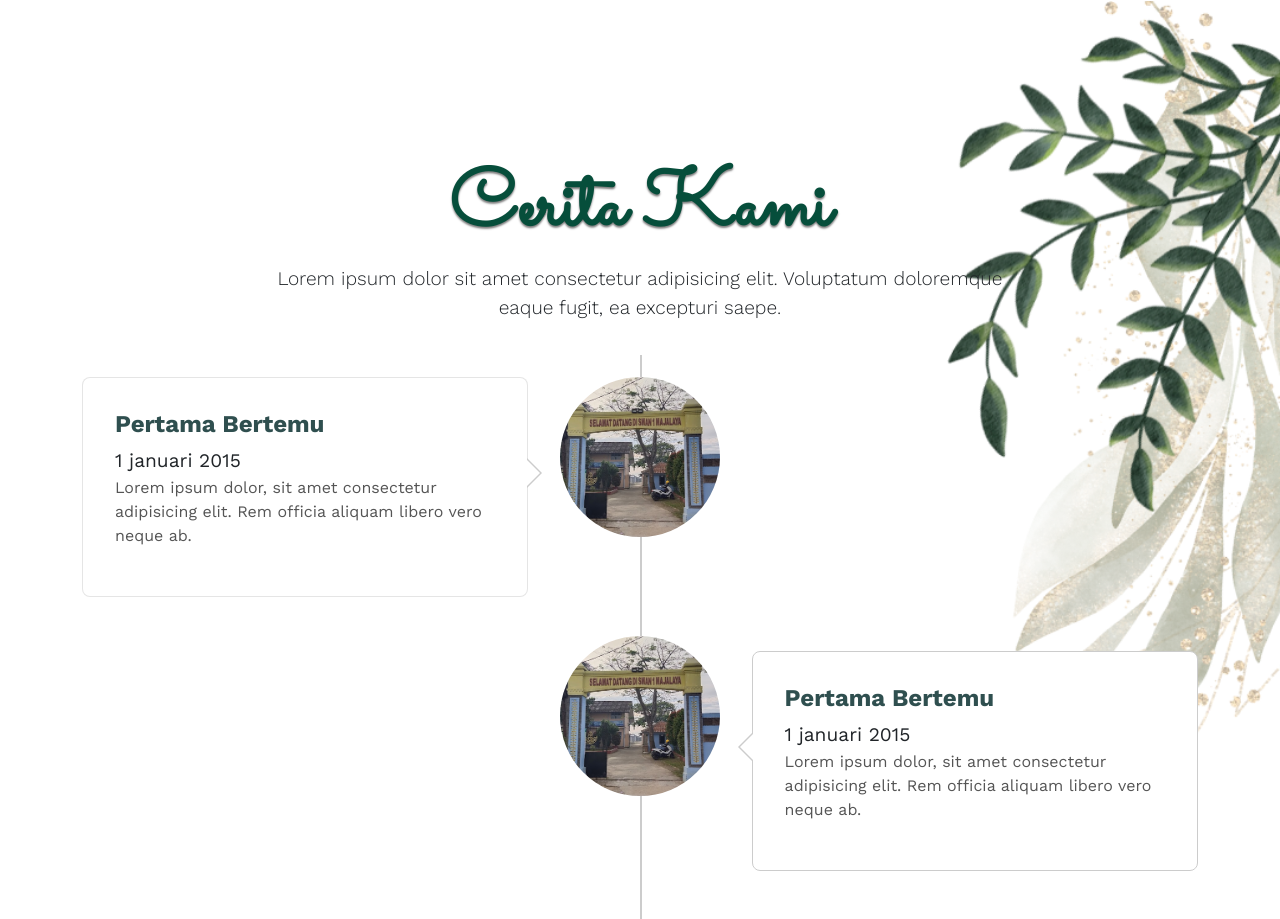
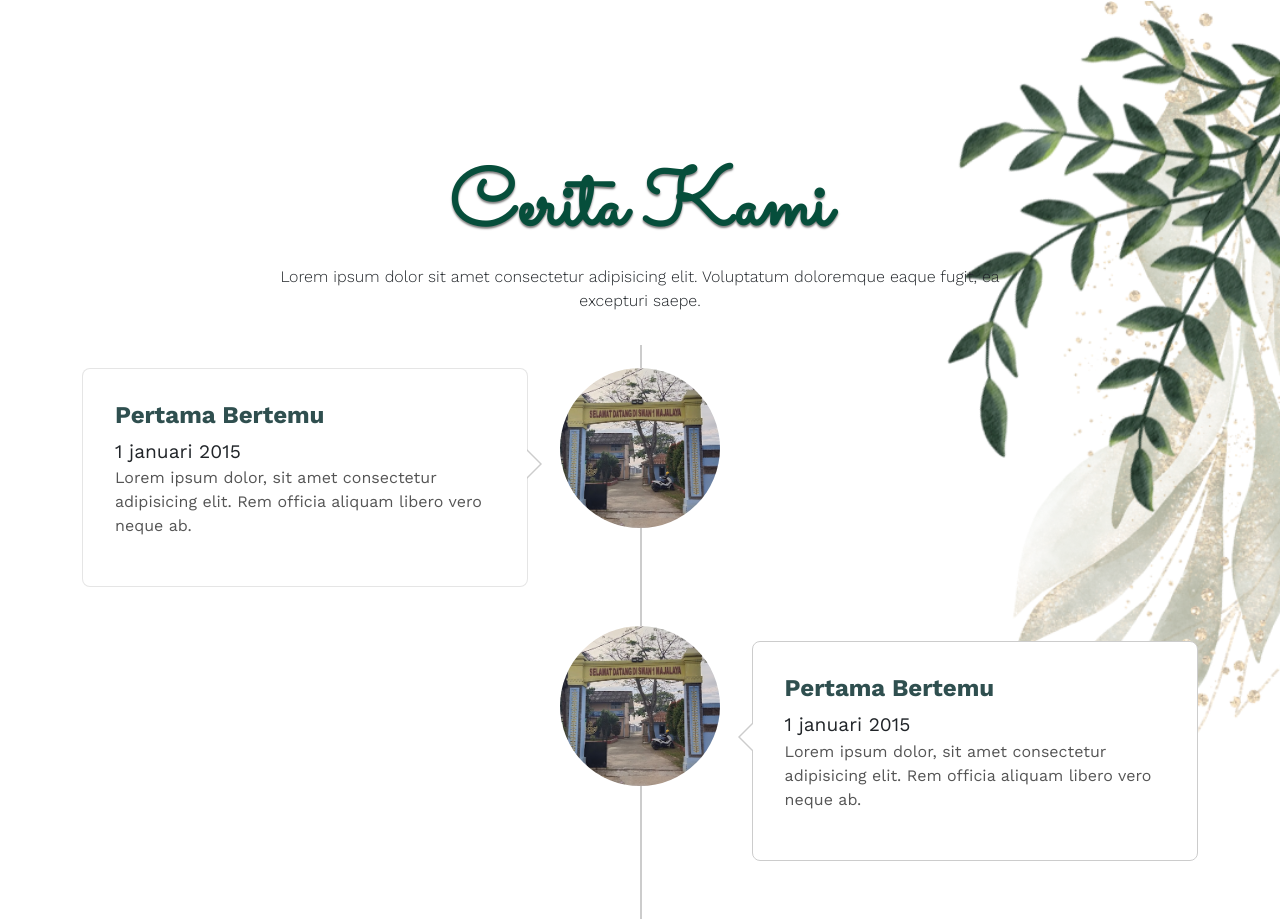
Before and after one commit to ANNNON302/weeding-invitation, a plain HTML site: page index.html in a window 1280 px wide. Shown: the part 2500-3419 px from the top of the page. Drawn offline with nearby package versions, Linux system fonts and the light colour scheme; no server answers; a script that the page names is missing.

Commit message:
Add files via upload

```diff
--- a/style.css
+++ b/style.css
@@ -300,8 +300,8 @@ padding-top: 10rem;
 padding-bottom: 8rem;
 }
 
-.story p , .gifts p , .wedding-wish p , .gallery p{
-    font-size: 1.2rem;
+.story p , .gifts p , .wedding-wish p{
+    font-size: 1rem;
     font-weight: 300;
 }
 
@@ -378,7 +378,6 @@ padding-bottom: 8rem;
     border-bottom: 15px solid transparent;
     top: 80px;
     right: -15px;
-
 }
 
 .timeline li .timeline-panel::after{
```
